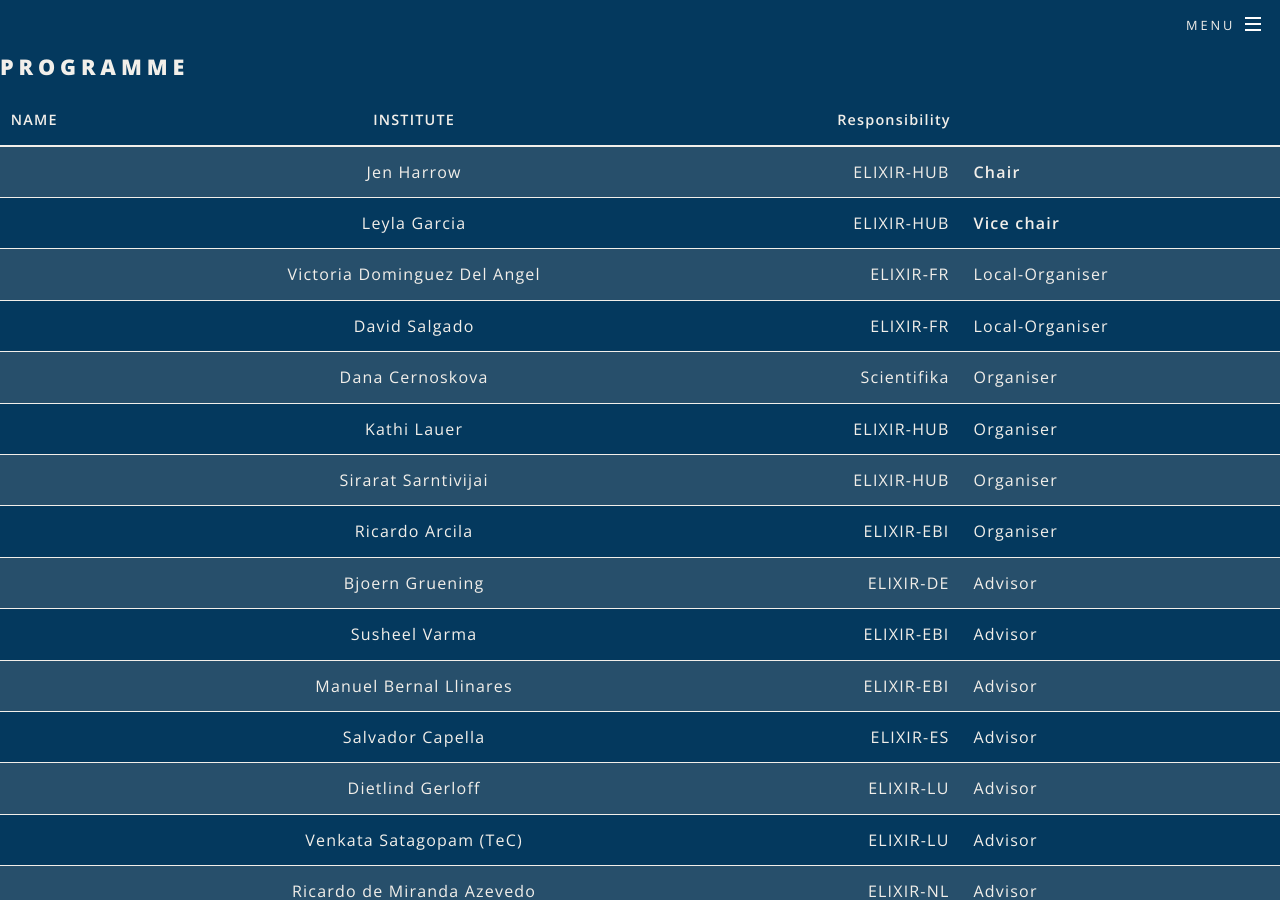
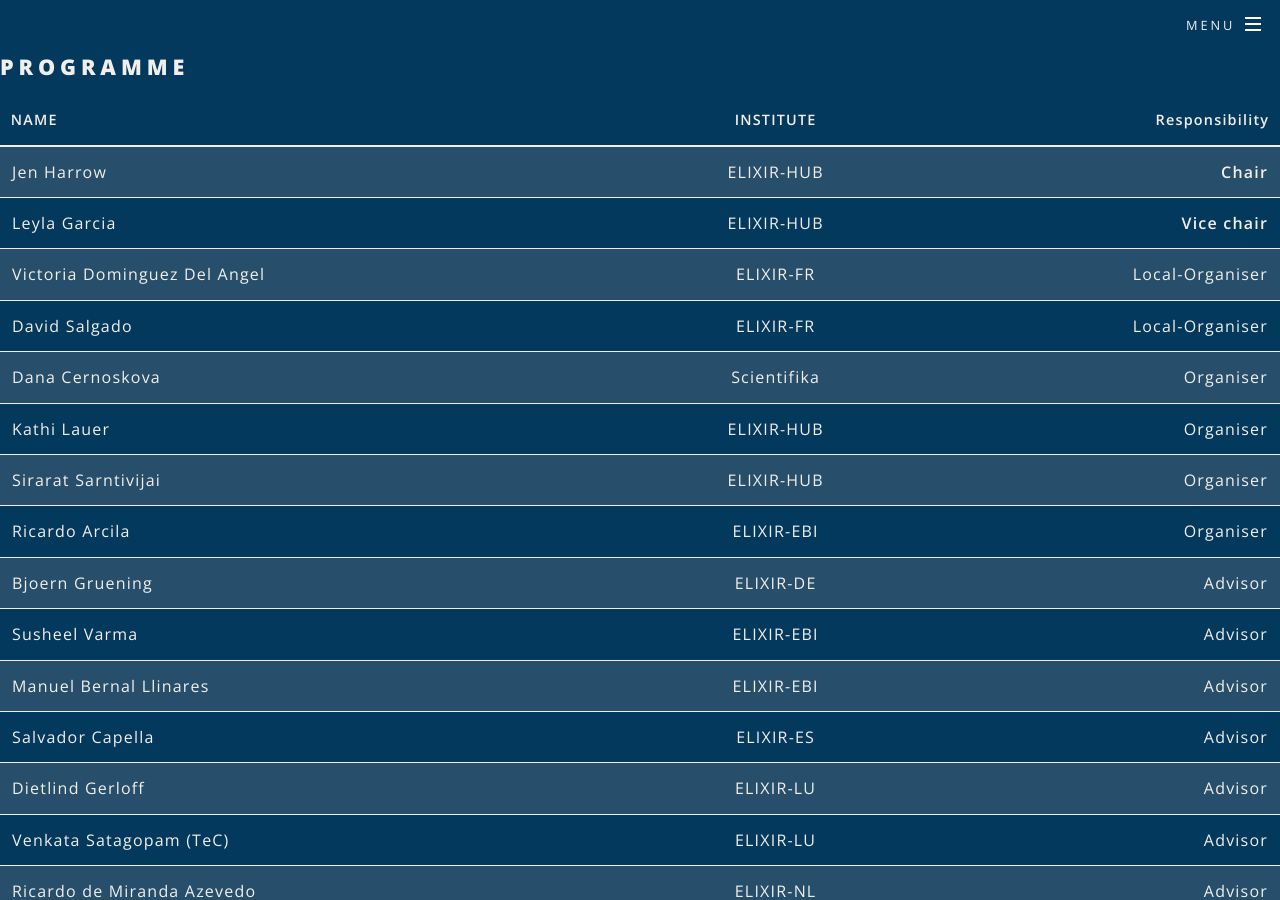
Before and after one commit to elixir-europe/biohackathon-europe-2019, a Jekyll site: the page built from _committee/updated committee-1.md, in a window 1280 px wide and 900 px high. Built offline with Jekyll 4.4.1, drawn with Linux system fonts in a browser that asks for light colours; nearby versions of some CDN libraries.

```diff
--- a/_committee/updated committee-1.md
+++ b/_committee/updated committee-1.md
@@ -5,8 +5,8 @@ author: Ricardo
 ---
 ## Programme
 
-**NAME**|**INSTITUTE**|**Responsibility**
-:-----|:-----:|-----:
+|**NAME**|**INSTITUTE**|**Responsibility**|
+|:-----|:-----:|-----:|
 | Jen Harrow                 | ELIXIR-HUB  | **Chair**  |
 | Leyla Garcia               | ELIXIR-HUB  | **Vice chair** |
 | Victoria Dominguez Del Angel         | ELIXIR-FR   | Local-Organiser  |
```
